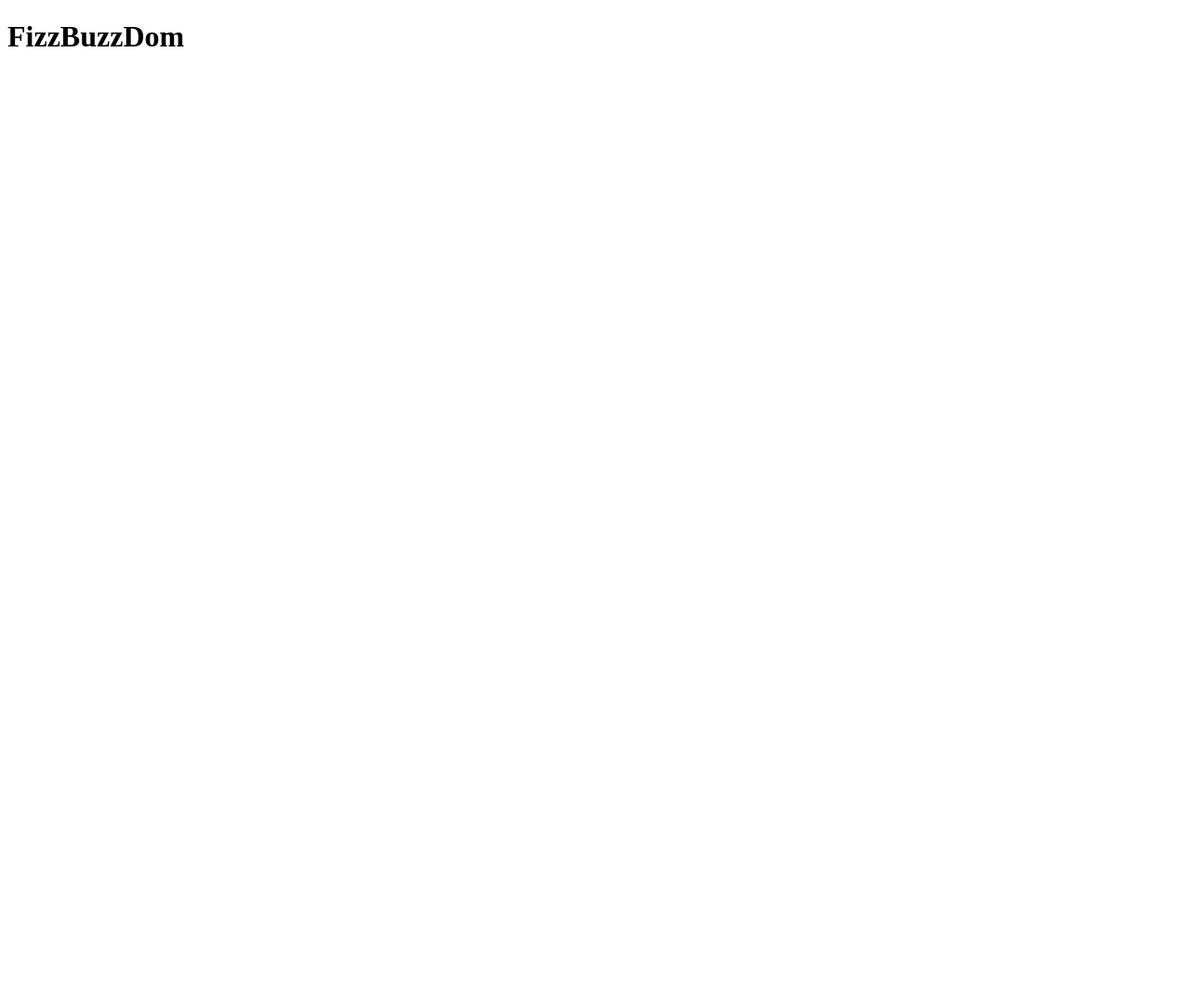
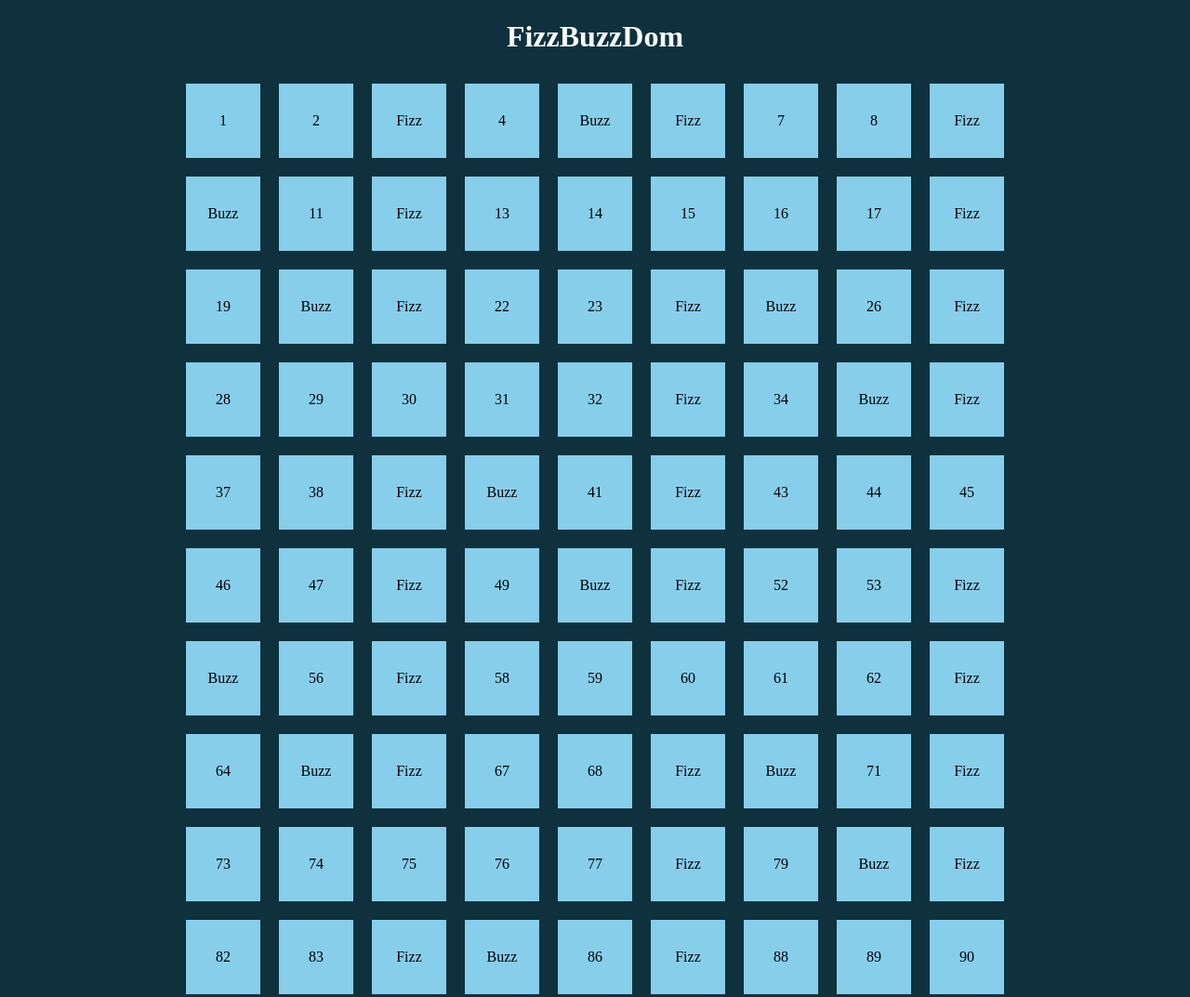
Before and after one commit to chidoriii7/js-fizzbuzz, a plain HTML site: page index.html in a window 1280 px wide. Shown: the top 1073 px of the page at 93% size. Before the commit the page ends 800 px from the top, so only its background shows below. Drawn offline with Linux system fonts and the light colour scheme.

Commit message:
js-fizzbuzz : BONUS 1

```diff
--- a/app.js
+++ b/app.js
@@ -1,21 +1,55 @@
+
+
+const containerDOM = document.querySelector('div.container');
+
 // - ciclo for per stampare in console numeri da 1 a 100
-// - se il numero è divsibile per 3 stampare "fizz"
-// -(colore verde chiaro)
-// - se il numero è divisibile per 5 stampare "buzz"
-// (colore giallo)
-// - se il numero è divisibile sia per 3 che per 5 stampare "fizzbuzz"
-// (colore rosso)
-
 for (let number = 1; number <= 100; number++ ){
 
+    //aggiungere una casella per ogni giro del ciclo for
+    const divElement  = document.createElement('div')
+
+
     if (number % 3 === 0 && number % 5 === 0) {
-        console.log('fizzbuzz')
+
+
+        containerDOM.append(divElement)
+        divElement.append(number)
+        // (colore rosso)
+        divElement.classList.add('box')
+        console.log('FizzBuzz');
+
+
+        // - se il numero è divsibile per 3 stampare "fizz"
     } else if (number % 3 === 0) {
-        console.log('fizz')
+
+
+        containerDOM.append(divElement)
+        divElement.append('Fizz')
+        // -(colore verde chiaro)
+        divElement.classList.add('box')
+        console.log('fizz');
+
+
+        // - se il numero è divisibile per 5 stampare "buzz"
     } else if (number % 5 === 0) {
-        console.log('buzz')
+
+        containerDOM.append(divElement)
+        divElement.append('Buzz')
+
+
+        // (colore giallo)
+        divElement.classList.add('box')
+
+        console.log('buzz');
+
     } else {
-        console.log(number)
+        containerDOM.append(divElement)
+        divElement.append(number)
+
+        //colore azzurro
+        divElement.classList.add('box')
+        console.log(number);
+
     }
 
 }
--- a/index.html
+++ b/index.html
@@ -9,7 +9,9 @@
 <body>
 
     <h1>FizzBuzzDom</h1>
-    <div id="container"></div>
+    <div class ="container">
+
+    </div>
 
     <script src="app.js"></script>
 </body>
--- a/style.css
+++ b/style.css
@@ -0,0 +1,31 @@
+h1 {
+    text-align: center;
+    color: white;
+}
+
+/* ul {
+    list-style: none;
+} */
+
+body {
+    background-color: #0E313D;
+}
+
+.container {
+    display: flex;
+    flex-wrap: wrap;
+    justify-content: center;
+    width: 1000px;
+    max-width: 960px;
+    margin: 0 auto;
+}
+
+.box {
+    display: flex;
+    justify-content: center;
+    align-items: center;
+    width: 80px;
+    height: 80px;
+    margin: 10px;
+    background-color: skyblue;
+}
```
